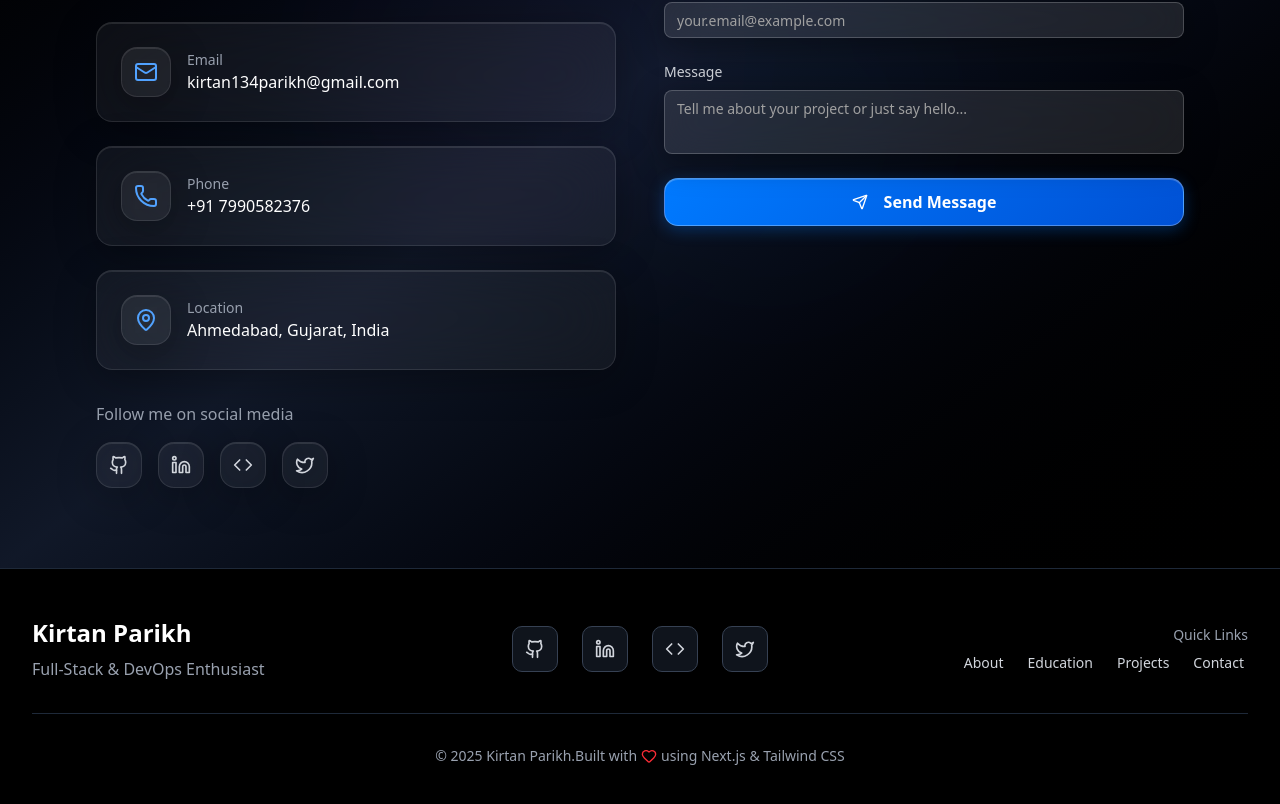
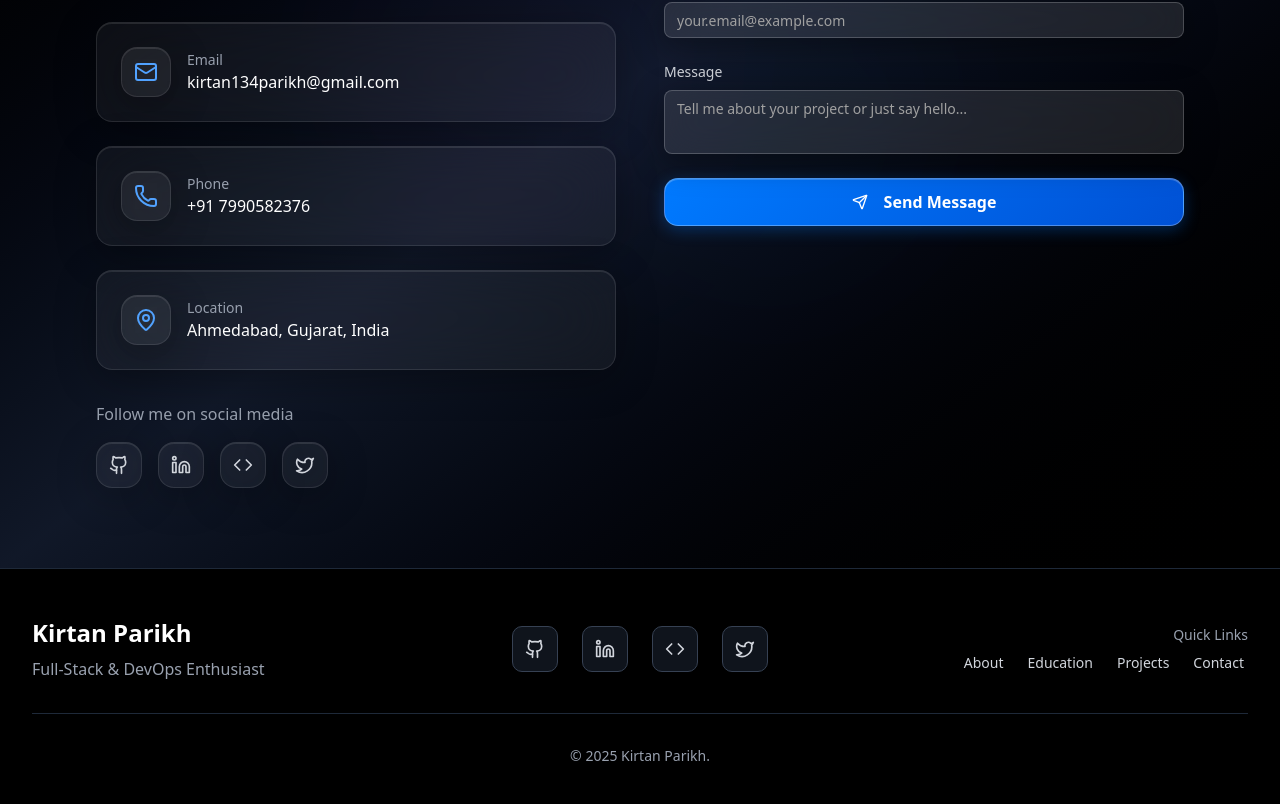
Before and after one commit to kirtanparikh/kirtan-portfolio, a Next.js app: page / in a window 1280 px wide. Shown: the part 7899-8703 px from the top of the page. Built offline with nearby package versions, Linux system fonts and the light colour scheme.

Commit message:
Remove "Built with" message from Footer component

```diff
--- a/src/components/sections/Footer.tsx
+++ b/src/components/sections/Footer.tsx
@@ -124,11 +124,6 @@ export default function Footer() {
         >
           <p className="text-gray-400 text-xs sm:text-sm flex flex-col sm:flex-row items-center justify-center gap-1 sm:gap-0">
             <span>© {currentYear} Kirtan Parikh.</span>
-            <span className="flex items-center">
-              Built with
-              <Heart size={14} className="sm:w-4 sm:h-4 text-red-500 mx-1" />
-              using Next.js & Tailwind CSS
-            </span>
           </p>
         </motion.div>
       </div>
```
